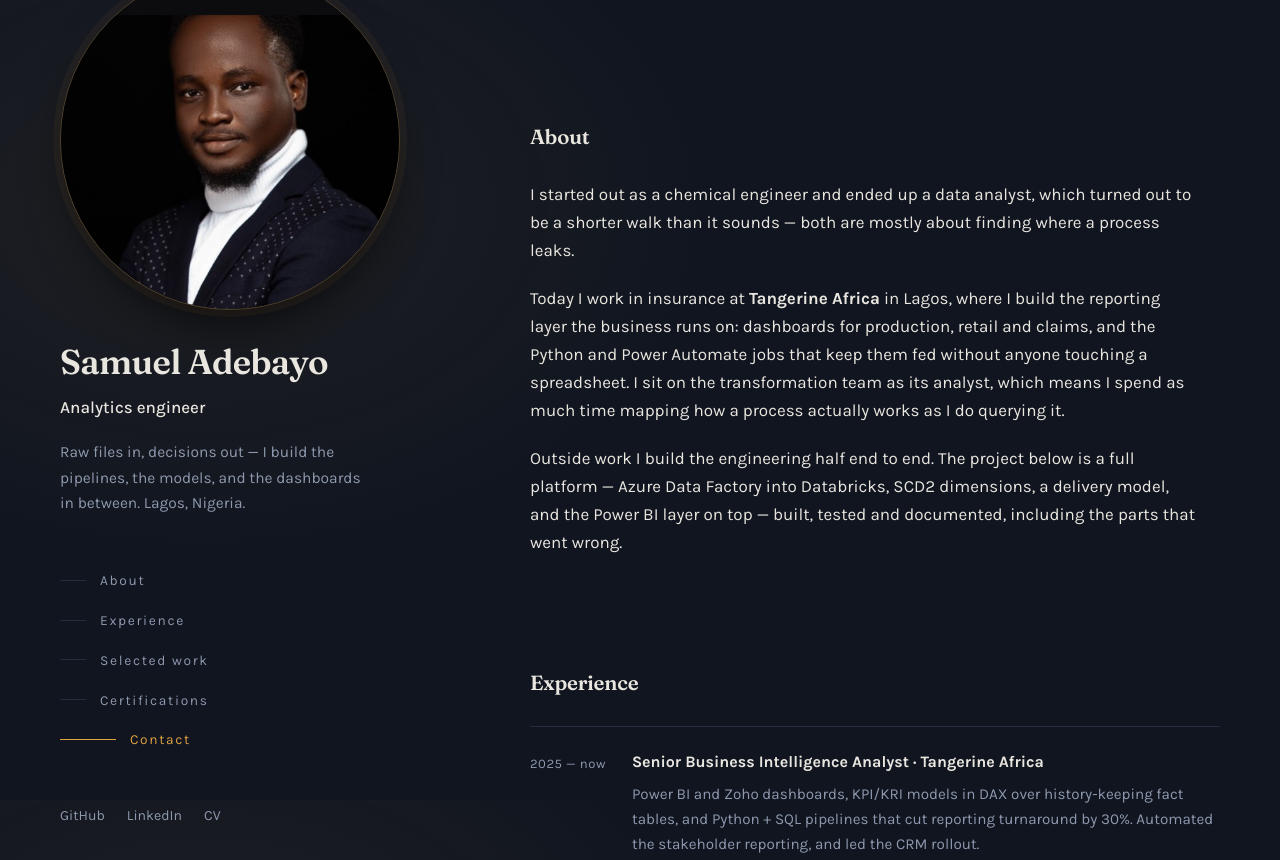
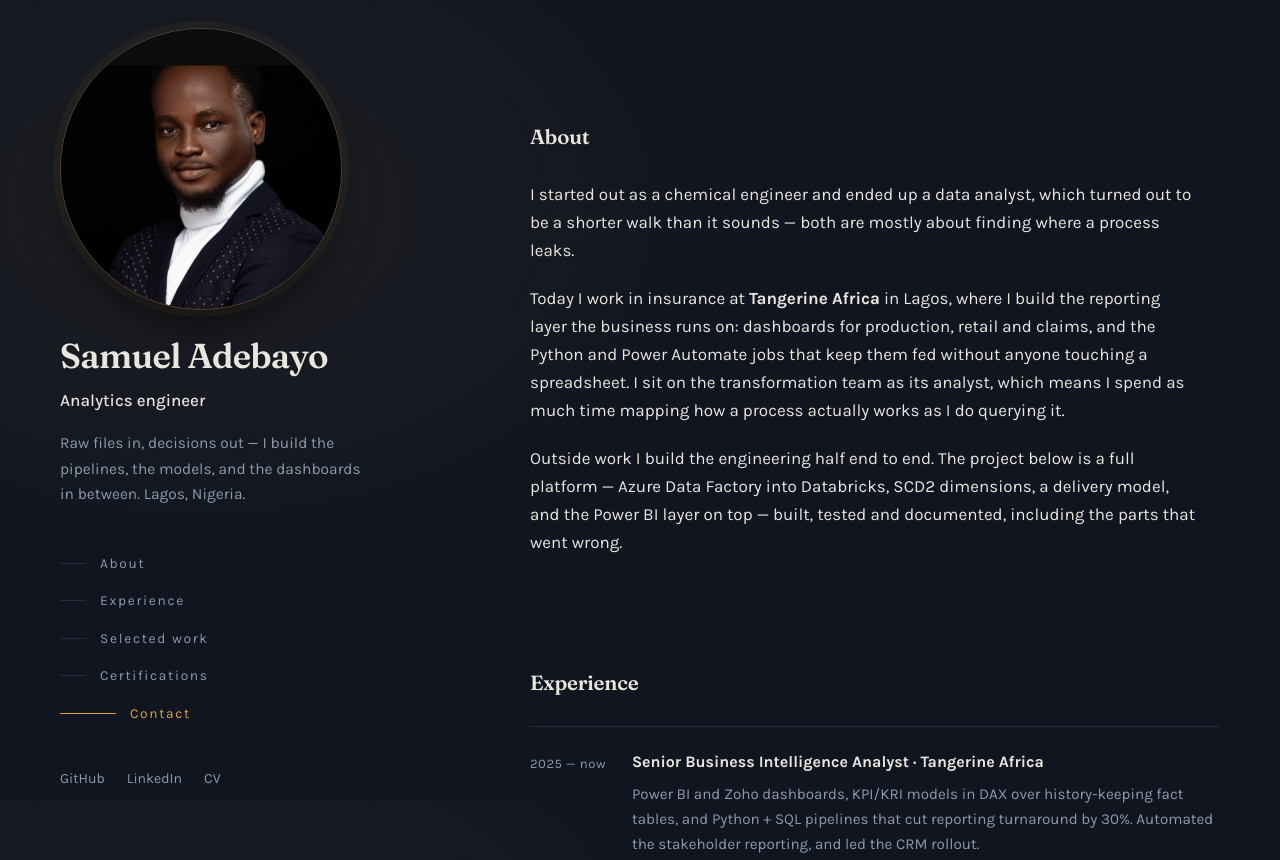
Before and after one commit to Sammy22layo/sammy22layo.github.io, a plain HTML site: page index.html in a window 1280 px wide. Shown: the top 860 px of the page. Drawn offline with Linux system fonts and the light colour scheme.

Commit message:
Update index.html

```diff
--- a/index.html
+++ b/index.html
@@ -59,21 +59,24 @@
 
   .rail{
     position:sticky;
-    top:0;
-    height:100vh;
+    top:var(--rail-top,0px);   /* set by script if the rail is taller than the screen */
+    min-height:100vh;
+    align-self:start;
     display:flex;
     flex-direction:column;
-    justify-content:center;
-    padding:80px 0;
+    justify-content:safe center;
+    /* spacing shrinks on shorter screens so the whole rail fits */
+    padding:clamp(16px,3.5vh,80px) 0;
   }
 
   .portrait{
-    width:100%;
-    max-width:340px;
+    width:clamp(176px,calc(74vh - 310px),340px);
+    height:auto;
+    max-width:100%;
     aspect-ratio:1/1;
     object-fit:cover;
     border-radius:50%;
-    margin-bottom:34px;
+    margin-bottom:clamp(18px,3.5vh,34px);
     border:1px solid rgba(223,163,64,0.28);
     box-shadow:
       0 0 0 7px rgba(223,163,64,0.05),
@@ -87,20 +90,20 @@
     line-height:1.05;
     letter-spacing:-.02em;
     white-space:nowrap;
-    margin:0 0 14px;
+    margin:0 0 clamp(8px,1.6vh,14px);
   }
 
   .role{
     font-size:1.06rem;
     color:var(--ink);
-    margin:0 0 18px;
+    margin:0 0 clamp(10px,2vh,18px);
     font-weight:500;
   }
 
   .pitch{
     color:var(--mute);
     max-width:34ch;
-    margin:0 0 44px;
+    margin:0 0 clamp(20px,4.5vh,44px);
     font-size:.97rem;
   }
 
@@ -115,7 +118,8 @@
     color:var(--mute);
     font-size:.86rem;
     letter-spacing:.12em;
-    padding:7px 0;
+    line-height:1.4;
+    padding:clamp(4px,.8vh,7px) 0;
     transition:color .18s ease;
   }
   nav a::before{
@@ -131,7 +135,7 @@
   nav a.on::before{width:56px;background:var(--brass);}
 
   .social{
-    margin-top:44px;
+    margin-top:clamp(18px,4.5vh,44px);
     display:flex;
     gap:22px;
     font-size:.88rem;
@@ -359,7 +363,7 @@
       height:auto;
       padding:72px 0 8px;
     }
-    .portrait{max-width:240px;}
+    .portrait{width:100%;max-width:240px;margin-bottom:34px;}
     .pitch{margin-bottom:28px;}
     nav{display:none;}
     .social{margin-top:28px;}
@@ -564,6 +568,17 @@
 
   window.addEventListener('scroll', mark, { passive: true });
   mark();
+
+  // On very short screens the rail can be taller than the window. Let it scroll up
+  // just far enough to show its bottom (menu + links), then stay put.
+  var rail = document.querySelector('.rail');
+  function fitRail() {
+    var over = rail.offsetHeight - window.innerHeight;
+    rail.style.setProperty('--rail-top', (over > 0 ? -over : 0) + 'px');
+  }
+  window.addEventListener('resize', fitRail);
+  window.addEventListener('load', fitRail);
+  fitRail();
 </script>
 
 </body>
```
